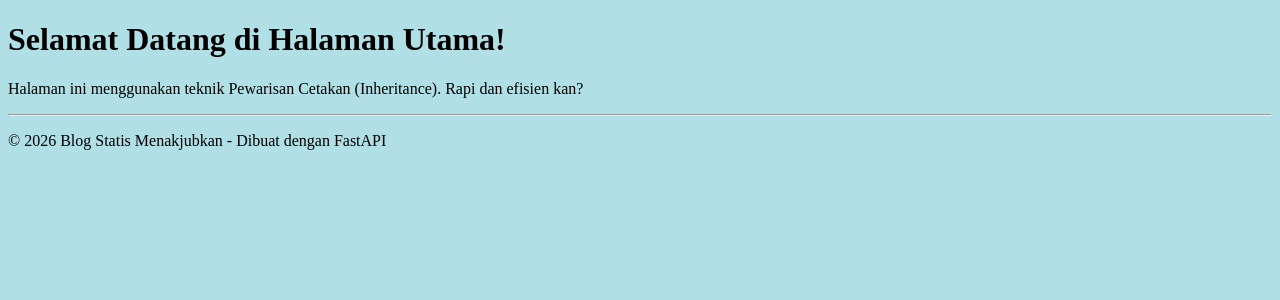
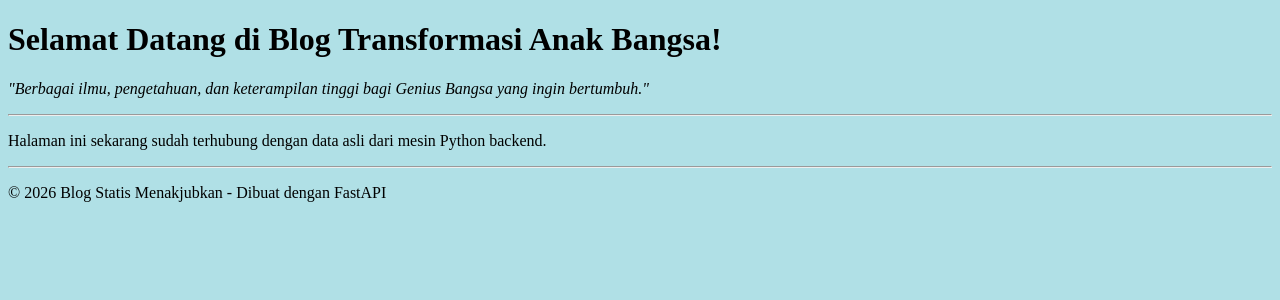
Before and after one commit to ingskillsetstraining/fastapi-beginner-blog, a FastAPI app: page / in a window 1280 px wide. Shown: the part 70-370 px from the top of the page. Run offline with FastAPI, Linux system fonts and the light colour scheme.

Commit message:
Unit 3.3: Mengirim Data dari Backend Python ke Halaman HTML (*Context Passing*)

```diff
--- a/src/main.py
+++ b/src/main.py
@@ -1,25 +1,26 @@
 # main.py
 
-# 1. Ambil kelas utama, alat file statis, dan alat cetak Jinja2
 from fastapi import FastAPI, Request
 from fastapi.staticfiles import StaticFiles
 from fastapi.templating import Jinja2Templates
 
-# 2. Buat objek aplikasi web utama
 app = FastAPI()
 
-# 3. Hubungkan folder aset statis (CSS)
 app.mount("/static", StaticFiles(directory="static"), name="static")
 
-# 4. Beri tahu FastAPI di mana kita menyimpan folder cetakan HTML (templates)
 templates = Jinja2Templates(directory="templates")
 
-# 5. Aturan rute halaman utama
 @app.get("/")
 def baca_utama(request: Request):
-    # 6. Cetak file index.html menggunakan Jinja2 dan kirim ke browser
+    # 1. Buat data kiriman di dalam kamus Python (Dictionary)
+    data_kiriman = {
+        "nama_pemilik": "Transformasi Anak Bangsa",
+        "slogan": "Berbagai ilmu, pengetahuan, dan keterampilan tinggi bagi Genius Bangsa yang ingin bertumbuh."
+    }
+
+    # 2. Masukkan kamus data tersebut ke dalam parameter 'context'
     return templates.TemplateResponse(
         request=request,
         name="index.html",
-        context={}
+        context={"data": data_kiriman} # <-- Kita bungkus dengan kata kunci 'data'
     )
--- a/templates/index.html
+++ b/templates/index.html
@@ -1,13 +1,14 @@
 <!-- templates/index.html -->
 
-<!-- 1. Beri tahu Jinja2 bahwa file ini meminjam rumah besar base.html -->
 {% extends 'base.html' %}
 
-<!-- 2. Isi ruangan kosong bernama 'judul' -->
 {% block judul %}Halaman Utama - Blog Statis{% endblock %}
 
-<!-- 3. Isi ruangan kosong bernama 'konten' -->
 {% block konten %}
-    <h1>Selamat Datang di Halaman Utama!</h1>
-    <p>Halaman ini menggunakan teknik Pewarisan Cetakan (Inheritance). Rapi dan efisien kan?</p>
+    <!-- Panggil kata kunci yang kita kirim dari file Python tadi -->
+    <h1>Selamat Datang di Blog {{ data.nama_pemilik }}!</h1>
+    <p><em>"{{ data.slogan }}"</em></p>
+
+    <hr>
+    <p>Halaman ini sekarang sudah terhubung dengan data asli dari mesin Python backend.</p>
 {% endblock %}
```
Also changed, not shown: jurnal.md (+6 -0 lines).
